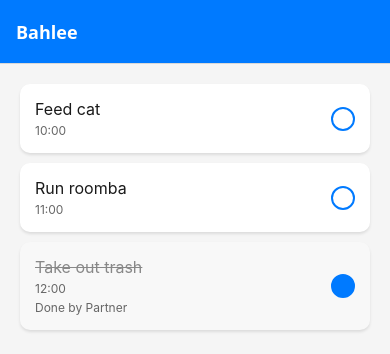
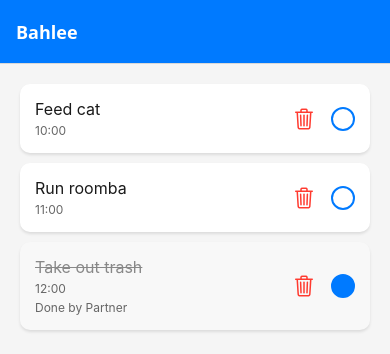
Before and after one commit to basimchowdhury98/Bahlee, a React Native app in the folder Frontend/: screen /Home in a window 390 px wide. Shown: the top 354 px of the page. Built offline with nearby package versions, Linux system fonts and the light colour scheme.

Commit message:
Deleting todos

```diff
--- a/Frontend/src/components/Todo.tsx
+++ b/Frontend/src/components/Todo.tsx
@@ -1,4 +1,5 @@
 import { StyleSheet, Text, TouchableOpacity, View } from 'react-native';
+import { Ionicons } from '@expo/vector-icons';
 
 interface TodoProps {
   title: string;
@@ -7,9 +8,10 @@ interface TodoProps {
   scheduledTime: number;
   onComplete: () => void;
   onPress: () => void;
+  onDelete: () => void;
 }
 
-export const Todo = ({ title, completed, completedBy, scheduledTime, onComplete, onPress }: TodoProps) => {
+export const Todo = ({ title, completed, completedBy, scheduledTime, onComplete, onPress, onDelete }: TodoProps) => {
   const formatTime = (seconds: number) => {
     const hours = Math.floor(seconds / 3600);
     const minutes = Math.floor((seconds % 3600) / 60);
@@ -31,11 +33,20 @@ export const Todo = ({ title, completed, completedBy, scheduledTime, onComplete,
           <Text style={styles.completedBy}>Done by {completedBy}</Text>
         )}
       </View>
-      <TouchableOpacity
-        style={[styles.checkbox, completed && styles.checked]}
-        onPress={onComplete}
-        testID="todo-checkbox"
-      />
+      <View style={styles.actions}>
+        <TouchableOpacity
+          testID="delete-todo-button"
+          style={styles.deleteButton}
+          onPress={onDelete}
+        >
+          <Ionicons name="trash-outline" size={24} color="#ff3b30" />
+        </TouchableOpacity>
+        <TouchableOpacity
+          style={[styles.checkbox, completed && styles.checked]}
+          onPress={onComplete}
+          testID="todo-checkbox"
+        />
+      </View>
     </TouchableOpacity>
   );
 };
@@ -74,13 +85,20 @@ const styles = StyleSheet.create({
     color: '#666',
     marginTop: 4,
   },
+  actions: {
+    flexDirection: 'row',
+    alignItems: 'center',
+  },
+  deleteButton: {
+    marginRight: 10,
+    padding: 5,
+  },
   checkbox: {
     width: 24,
     height: 24,
     borderRadius: 12,
     borderWidth: 2,
     borderColor: '#007AFF',
-    marginLeft: 10,
   },
   checked: {
     backgroundColor: '#007AFF',
--- a/Frontend/src/screens/HomeScreen.tsx
+++ b/Frontend/src/screens/HomeScreen.tsx
@@ -48,6 +48,15 @@ export const HomeScreen = () => {
     console.log('Todo pressed:', id);
   };
 
+  const handleDelete = async (id: string) => {
+    try {
+      await todosService.deleteTodo(id);
+      setTodos(todos.filter(todo => todo.id !== id));
+    } catch (err) {
+      setError('Failed to delete todo');
+    }
+  };
+
   const handleAddTodo = async (title: string, timeString: string) => {
     try {
       // Convert time string (e.g. "2:00 PM") to seconds since midnight
@@ -87,6 +96,7 @@ export const HomeScreen = () => {
             scheduledTime={item.scheduledTime}
             onComplete={() => handleComplete(item.id)}
             onPress={() => handlePress(item.id)}
+            onDelete={() => handleDelete(item.id)}
           />
         )}
         contentContainerStyle={styles.list}
--- a/Frontend/src/services/todos.ts
+++ b/Frontend/src/services/todos.ts
@@ -29,5 +29,10 @@ export const todosService = {
       completed: false,
       scheduledTime,
     });
+  },
+
+  deleteTodo: async (id: string): Promise<void> => {
+    // This will eventually be replaced with Firebase
+    return Promise.resolve();
   }
 };
```
Also changed, not shown: 1 other file (tests, documents, lock files or other folders).
